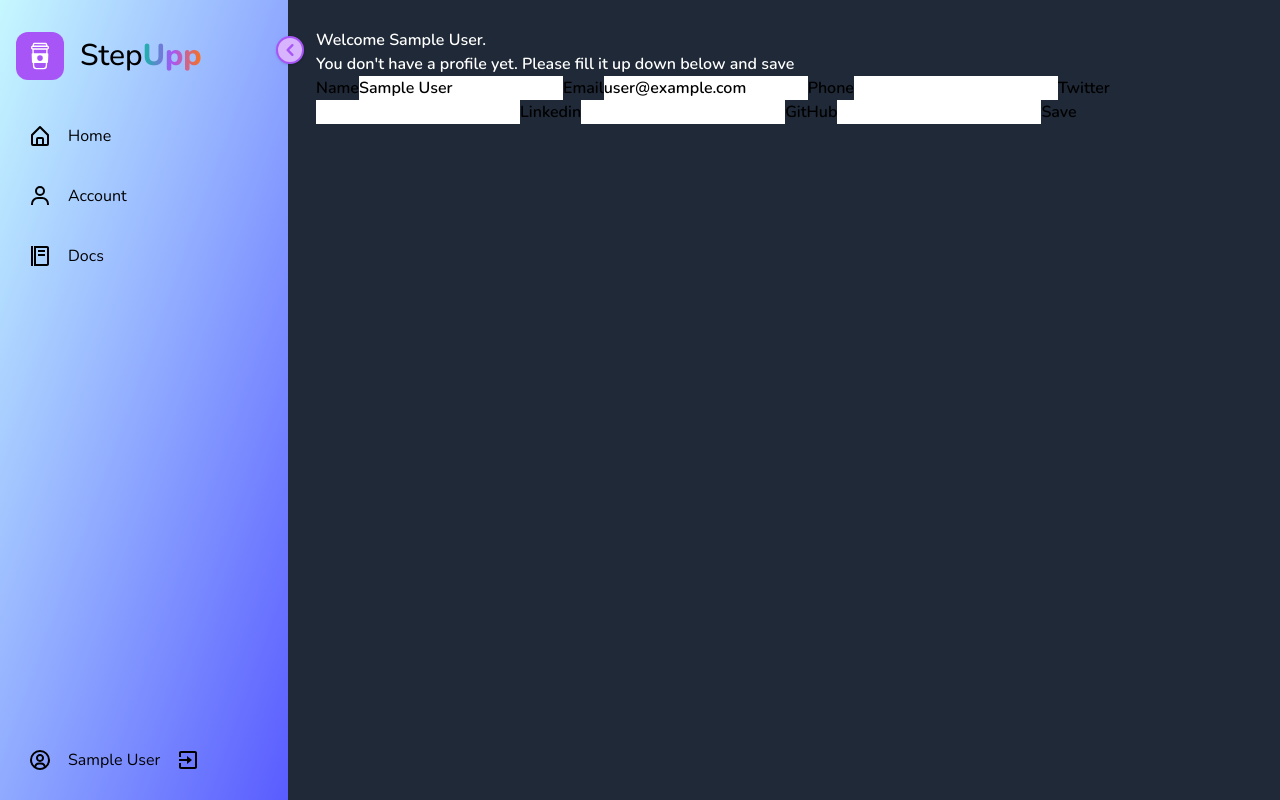
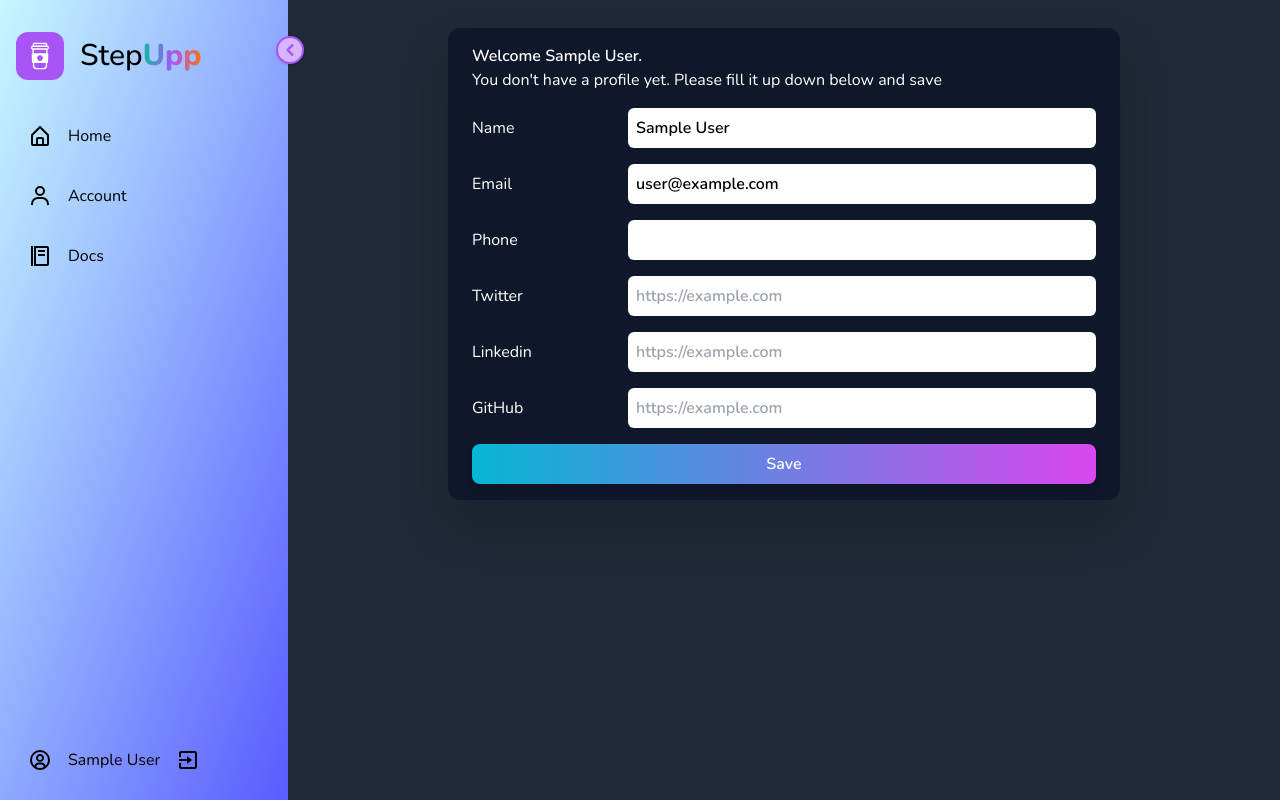
Before and after one commit to ephimoff/step-upp, a Next.js app: page /profile in a window 1280 px wide. Built offline with nearby package versions, Linux system fonts and the light colour scheme; no server answers; the database is empty; sample sign-in values are in the browser's storage.

Commit message:
added formik and yup to validate the form

```diff
--- a/package.json
+++ b/package.json
@@ -33,6 +33,7 @@
     "prettier": "^2.8.1",
     "prettier-plugin-tailwindcss": "^0.2.0",
     "prisma": "^4.7.1",
-    "tailwindcss": "^3.2.4"
+    "tailwindcss": "^3.2.4",
+    "yup": "^0.32.11"
   }
 }
--- a/src/components/ProfileForm.tsx
+++ b/src/components/ProfileForm.tsx
@@ -1,48 +1,42 @@
-import { Formik } from 'formik';
+import { profileSchema } from '@/schemas/profileSchema';
+import { useFormik } from 'formik';
 import { useSession } from 'next-auth/react';
+// import ProfileFormInputProps from '@/components/ProfileFormInput';
 
 const ProfileForm = () => {
-  const { data: session, status } = useSession();
-  return (
-    <Formik
-      initialValues={{
+  const { data: session } = useSession();
+  const {
+    values,
+    errors,
+    handleBlur,
+    handleChange,
+    handleSubmit,
+    isSubmitting,
+    touched,
+  } = useFormik({
+    initialValues: {
       name: session!.user!.name,
       email: session!.user!.email,
       phone: '',
       twitter: '',
       linkedin: '',
       github: '',
-      }}
-      validate={(values) => {
-        const errors = { email: '' };
-        if (!values.email) {
-          errors.email = 'Required';
-        } else if (
-          !/^[A-Z0-9._%+-]+@[A-Z0-9.-]+\.[A-Z]{2,}$/i.test(values.email)
-        ) {
-          errors.email = 'Invalid email address';
-        }
-        return errors;
-      }}
-      onSubmit={(values, { setSubmitting }) => {
-        setTimeout(() => {
+    },
+    validationSchema: profileSchema,
+    onSubmit: (values) => {
       alert(JSON.stringify(values, null, 2));
-          setSubmitting(false);
-        }, 400);
-      }}
-    >
-      {({
-        values,
-        errors,
-        touched,
-        handleChange,
-        handleBlur,
-        handleSubmit,
-        isSubmitting,
-        /* and other goodies */
-      }) => (
-        <form onSubmit={handleSubmit} method="post" className="text-black">
-          <label htmlFor="name">Name</label>
+    },
+  });
+  const inputStyle = `w-3/4 rounded-md p-2 text-black`;
+  const labelStyle = `w-1/4 font-thin`;
+  const errorStyle = `w-3/4 font-thin text-red-500`;
+  const rowStyle = `flex flex-row my-4 items-center`;
+  return (
+    <form onSubmit={handleSubmit} method="post" className="">
+      <div className={rowStyle}>
+        <label htmlFor="name" className={labelStyle}>
+          Name
+        </label>
         <input
           type="text"
           id="name"
@@ -50,18 +44,33 @@ const ProfileForm = () => {
           onChange={handleChange}
           onBlur={handleBlur}
           value={values.name as string}
+          className={inputStyle}
         />
-          <label htmlFor="email">Email</label>
+      </div>
+      <div className={errorStyle}>
+        <span>{errors.name && touched.name && errors.name}</span>
+      </div>
+      <div className={rowStyle}>
+        <label htmlFor="email" className={labelStyle}>
+          Email
+        </label>
         <input
-            type="text"
+          type="email"
           id="email"
           name="email"
           onChange={handleChange}
           onBlur={handleBlur}
           value={values.email as string}
+          className={inputStyle}
         />
-          {errors.email && touched.email && errors.email}
-          <label htmlFor="phone">Phone</label>
+      </div>
+      <div className={errorStyle}>
+        <span>{errors.email && touched.email && errors.email}</span>
+      </div>
+      <div className={rowStyle}>
+        <label htmlFor="phone" className={labelStyle}>
+          Phone
+        </label>
         <input
           type="text"
           id="phone"
@@ -69,8 +78,16 @@ const ProfileForm = () => {
           onChange={handleChange}
           onBlur={handleBlur}
           value={values.phone}
+          className={inputStyle}
         />
-          <label htmlFor="twitter">Twitter</label>
+      </div>
+      <div className={errorStyle}>
+        <span>{errors.phone && touched.phone && errors.phone}</span>
+      </div>
+      <div className={rowStyle}>
+        <label htmlFor="twitter" className={labelStyle}>
+          Twitter
+        </label>
         <input
           type="text"
           id="twitter"
@@ -78,8 +95,17 @@ const ProfileForm = () => {
           onChange={handleChange}
           onBlur={handleBlur}
           value={values.twitter}
+          className={inputStyle}
+          placeholder="https://example.com"
         />
-          <label htmlFor="linkedin">Linkedin</label>
+      </div>
+      <div className={errorStyle}>
+        <span>{errors.twitter && touched.twitter && errors.twitter}</span>
+      </div>
+      <div className={rowStyle}>
+        <label htmlFor="linkedin" className={labelStyle}>
+          Linkedin
+        </label>
         <input
           type="text"
           id="linkedin"
@@ -87,8 +113,17 @@ const ProfileForm = () => {
           onChange={handleChange}
           onBlur={handleBlur}
           value={values.linkedin}
+          className={inputStyle}
+          placeholder="https://example.com"
         />
-          <label htmlFor="github">GitHub</label>
+      </div>
+      <div className={errorStyle}>
+        <span>{errors.linkedin && touched.linkedin && errors.linkedin}</span>
+      </div>
+      <div className={rowStyle}>
+        <label htmlFor="github" className={labelStyle}>
+          GitHub
+        </label>
         <input
           type="text"
           id="github"
@@ -96,13 +131,21 @@ const ProfileForm = () => {
           onChange={handleChange}
           onBlur={handleBlur}
           value={values.github}
+          className={inputStyle}
+          placeholder="https://example.com"
         />
-          <button type="submit" disabled={isSubmitting}>
+      </div>
+      <div className={errorStyle}>
+        <span>{errors.github && touched.github && errors.github}</span>
+      </div>
+      <button
+        type="submit"
+        disabled={isSubmitting}
+        className="w-full rounded-lg bg-gradient-to-r from-cyan-500 to-fuchsia-500 py-2 shadow-md hover:bg-gradient-to-l"
+      >
         Save
       </button>
     </form>
-      )}
-    </Formik>
   );
 };
 export default ProfileForm;
--- a/src/pages/profile.tsx
+++ b/src/pages/profile.tsx
@@ -16,14 +16,14 @@ export default function Profile({ profile }: any) {
       <Sidebar>
         {status === 'authenticated' ? (
           <>
+            <div className="mx-auto w-full max-w-2xl rounded-xl bg-slate-900 py-4 px-6 drop-shadow-2xl">
               <p>Welcome {session.user!.name}.</p>
               {!profile ? (
-              <p>
+                <p className="font-thin">
                   You don't have a profile yet. Please fill it up down below and
                   save
                 </p>
               ) : null}
-            <div>
               <ProfileForm />
             </div>
           </>
--- /dev/null
+++ b/src/schemas/profileSchema.ts
@@ -0,0 +1,10 @@
+import * as yup from 'yup';
+
+export const profileSchema = yup.object().shape({
+  name: yup.string().required('Required'),
+  email: yup.string().email('Please enter a valid email').required('Required'),
+  phone: yup.string(),
+  twitter: yup.string().url('The field must be a valid URL'),
+  linkedin: yup.string().url('The field must be a valid URL'),
+  github: yup.string().url('The field must be a valid URL'),
+});
```
Also changed, not shown: 1 other file (tests, documents, lock files or other folders). Lines whose indentation alone changed are shown as unchanged.
